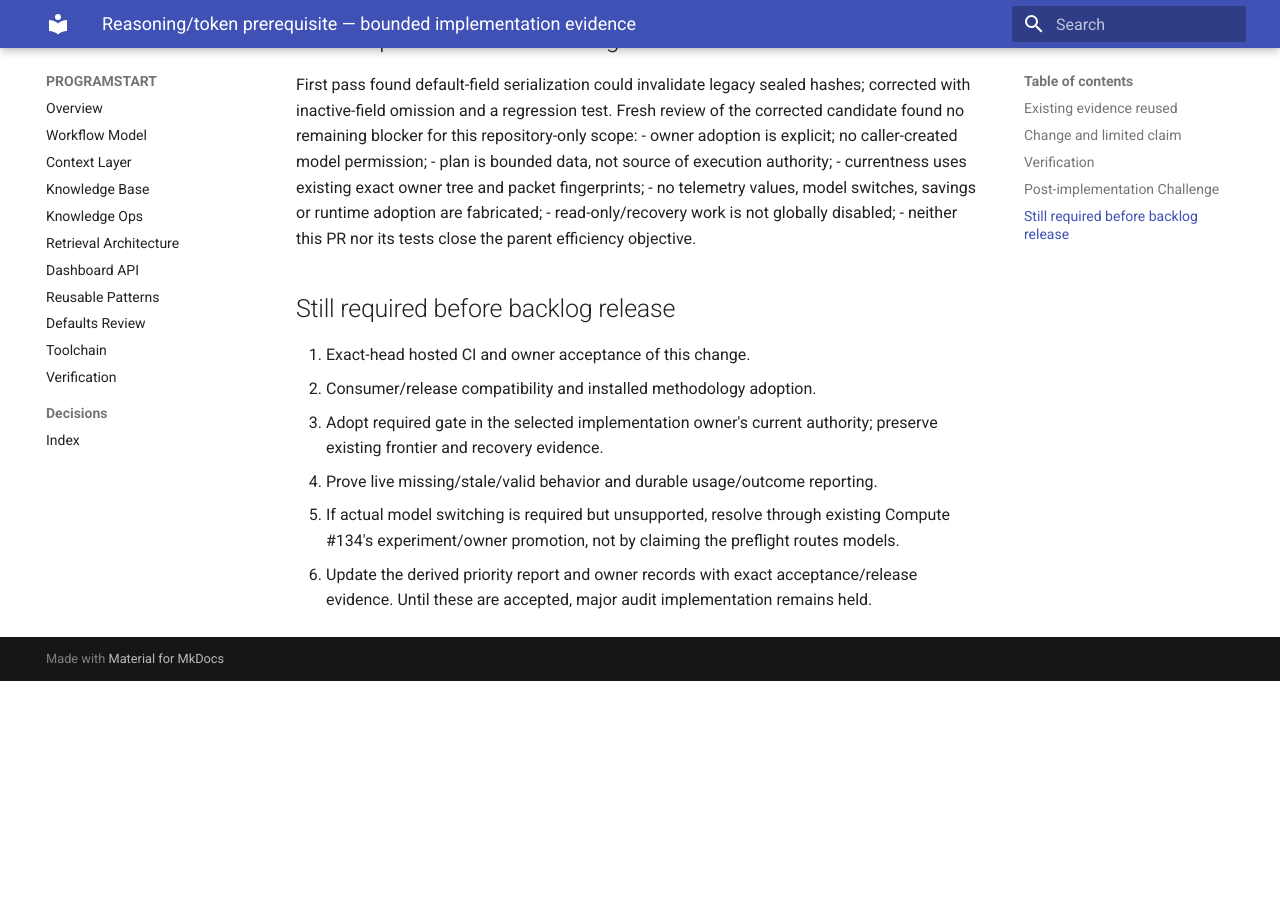
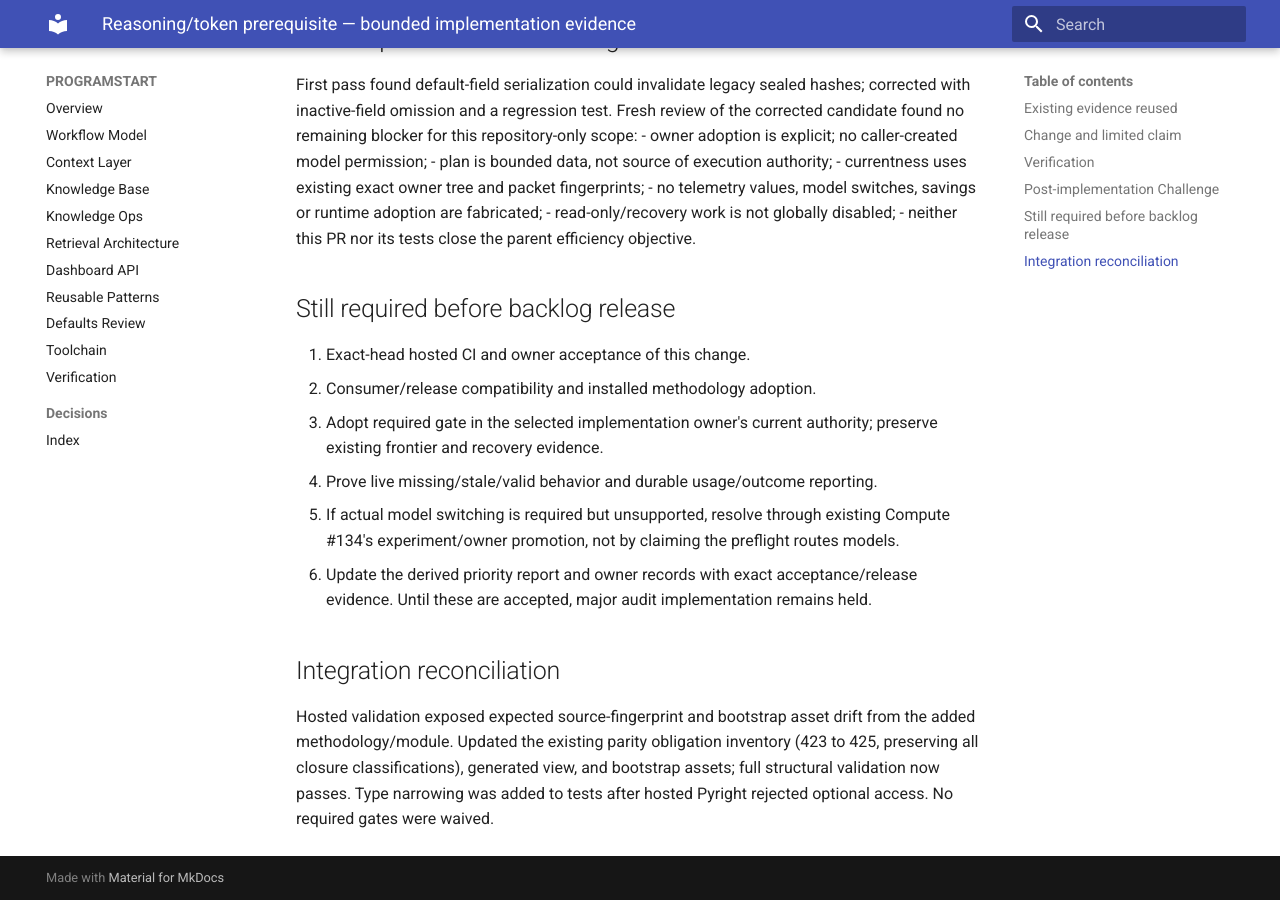
Before and after one commit to GrahamArdent/PROGRAMSTART, an MkDocs documentation site: the page built from docs/acceptance/observations/2026-10-07-reasoning-resource-prerequisite.md, in a window 1280 px wide and 900 px high, scrolled down 1076 px. Built offline with MkDocs 1.6.1 and Material for MkDocs 9.7.7, drawn with Linux system fonts in a browser that asks for light colours; before the commit the page ends 1757 px from its top, so only the background shows below that.

Commit message:
Reconcile resource gate with parity fingerprints and bootstrap assets

```diff
--- a/docs/acceptance/observations/2026-10-07-reasoning-resource-prerequisite.md
+++ b/docs/acceptance/observations/2026-10-07-reasoning-resource-prerequisite.md
@@ -40,3 +40,6 @@ Fresh review of the corrected candidate found no remaining blocker for this repo
 5. If actual model switching is required but unsupported, resolve through existing Compute #134's experiment/owner promotion, not by claiming the preflight routes models.
 6. Update the derived priority report and owner records with exact acceptance/release evidence.
 Until these are accepted, major audit implementation remains held.
+
+## Integration reconciliation
+Hosted validation exposed expected source-fingerprint and bootstrap asset drift from the added methodology/module. Updated the existing parity obligation inventory (423 to 425, preserving all closure classifications), generated view, and bootstrap assets; full structural validation now passes. Type narrowing was added to tests after hosted Pyright rejected optional access. No required gates were waived.
--- a/pyproject.toml
+++ b/pyproject.toml
@@ -193,6 +193,7 @@ source = [
   "scripts.programstart_autonomy_parity",
   "scripts.programstart_bootstrap_methodology",
   "scripts.programstart_intent_compile",
+  "scripts.programstart_resource_preflight",
   "scripts.programstart_intent_ingress",
   "scripts.programstart_objective_continuation",
   "scripts.programstart_owner_handoff_intake",
```
Also changed, not shown: PROGRAMBUILD/PROGRAMBUILD_WORK_PACKET.md (+1 -1 lines), docs/AUTONOMY_PARITY_MATRIX.md (+1 -1 lines), docs/PROGRAMSTART_COST_GOVERNANCE.md (+1 -1 lines), 3 other files.
